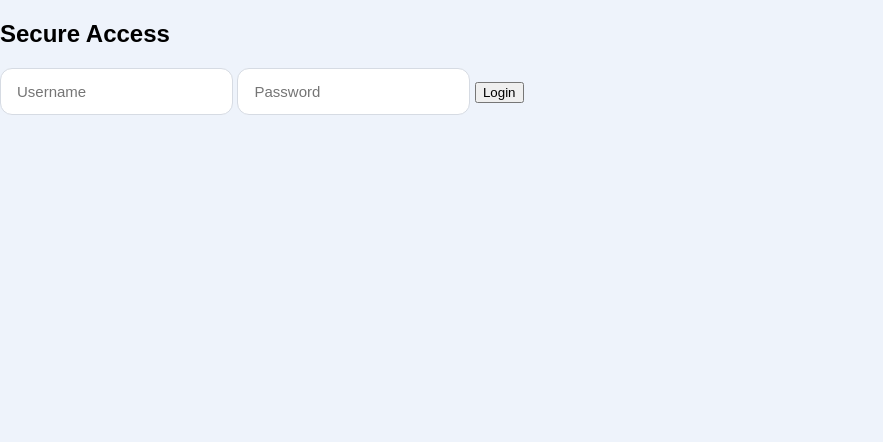
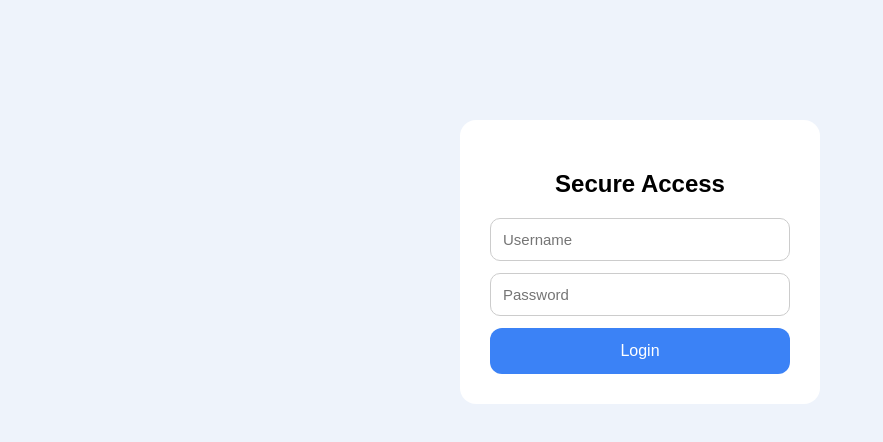
Before and after one commit to yatendra-debug/New_Yaendra-rajpoot_bulkemail, a website: page public/login.html in a window 1280 px wide. Shown: the whole page, without its empty margins (0-883 px from the left). Drawn offline with Linux system fonts and the light colour scheme.

Commit message:
Update style.css

```diff
--- a/public/style.css
+++ b/public/style.css
@@ -1,96 +1,111 @@
-* {
-  box-sizing: border-box;
+* { box-sizing: border-box; }
+
+body {
+  margin:0;
+  background:#eef3fb;
+  font-family:Arial, sans-serif;
 }
 
-body {
-  margin: 0;
-  background: #eef3fb;
-  font-family: Arial, sans-serif;
+.login-box {
+  width:360px;
+  margin:120px auto;
+  background:#fff;
+  padding:30px;
+  border-radius:16px;
+  text-align:center;
 }
 
-/* CENTER PAGE */
-.page {
-  display: flex;
-  justify-content: center;
-  padding-top: 60px;
+.login-box input {
+  width:100%;
+  padding:12px;
+  margin-bottom:12px;
+  border-radius:10px;
+  border:1px solid #ccc;
 }
 
-/* MAIN CARD */
-.card {
-  width: 980px;
-  background: #fff;
-  border-radius: 18px;
-  padding: 36px 40px;
-  box-shadow: 0 20px 40px rgba(0,0,0,.08);
+.login-box button {
+  width:100%;
+  padding:14px;
+  border-radius:12px;
+  border:none;
+  background:#3b82f6;
+  color:#fff;
+  font-size:16px;
 }
 
-/* TITLE */
-.title {
-  text-align: center;
-  font-size: 28px;
-  margin-bottom: 30px;
+/* MAIN UI */
+.page {
+  display:flex;
+  justify-content:center;
+  padding-top:60px;
 }
 
-/* FORM GRID */
-.form-grid {
-  display: grid;
-  grid-template-columns: 1fr 1fr;
-  gap: 18px 24px;
+.card {
+  width:980px;
+  background:#fff;
+  border-radius:18px;
+  padding:36px 40px;
+  box-shadow:0 20px 40px rgba(0,0,0,.08);
 }
 
-/* INPUTS */
+.title {
+  text-align:center;
+  font-size:28px;
+  margin-bottom:30px;
+}
+
+.form-grid {
+  display:grid;
+  grid-template-columns:1fr 1fr;
+  gap:18px 24px;
+}
+
 input, textarea {
-  padding: 14px 16px;
-  font-size: 15px;
-  border-radius: 12px;
-  border: 1px solid #d6dbe3;
-  outline: none;
+  padding:14px 16px;
+  font-size:15px;
+  border-radius:12px;
+  border:1px solid #d6dbe3;
 }
 
 textarea {
-  height: 170px;
-  resize: none;
+  height:170px;
+  resize: vertical;
 }
 
-/* BUTTON ROW */
 .btn-row {
-  display: grid;
-  grid-template-columns: 1fr auto;
-  gap: 20px;
-  margin-top: 32px;
-  align-items: center;
+  display:grid;
+  grid-template-columns:1fr auto;
+  gap:20px;
+  margin-top:32px;
+  align-items:center;
 }
 
-/* SEND BUTTON */
 #sendBtn {
-  padding: 16px;
-  font-size: 17px;
-  border-radius: 14px;
-  border: none;
-  background: #3b82f6;
-  color: #fff;
-  cursor: pointer;
+  padding:16px;
+  font-size:17px;
+  border-radius:14px;
+  border:none;
+  background:#3b82f6;
+  color:#fff;
+  cursor:pointer;
 }
 
-/* LOGOUT SIDE */
 .logout-box {
-  text-align: center;
+  text-align:center;
 }
 
-/* LOGOUT BUTTON */
 #logoutBtn {
-  padding: 14px 18px;
-  font-size: 15px;
-  border-radius: 12px;
-  border: none;
-  background: #3b82f6;
-  color: #fff;
-  cursor: pointer;
+  padding:14px 18px;
+  font-size:15px;
+  border-radius:12px;
+  border:none;
+  background:#3b82f6;
+  color:#fff;
+  cursor:pointer;
 }
 
-/* TEXT BELOW LOGOUT */
 .logout-text {
-  font-size: 12px;
-  color: #6b7280;
-  margin-top: 6px;
+  font-size:12px;
+  color:#6b7280;
+  margin-top:6px;
 }
```
